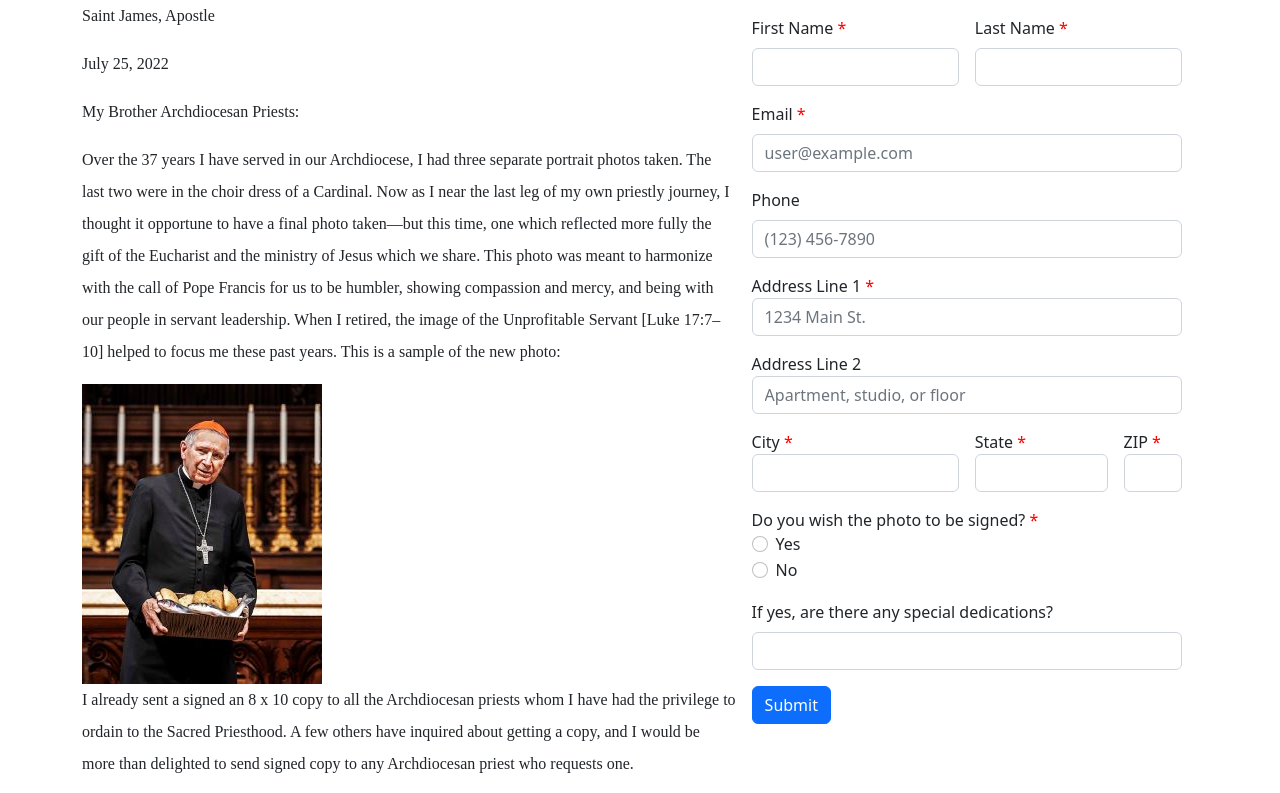
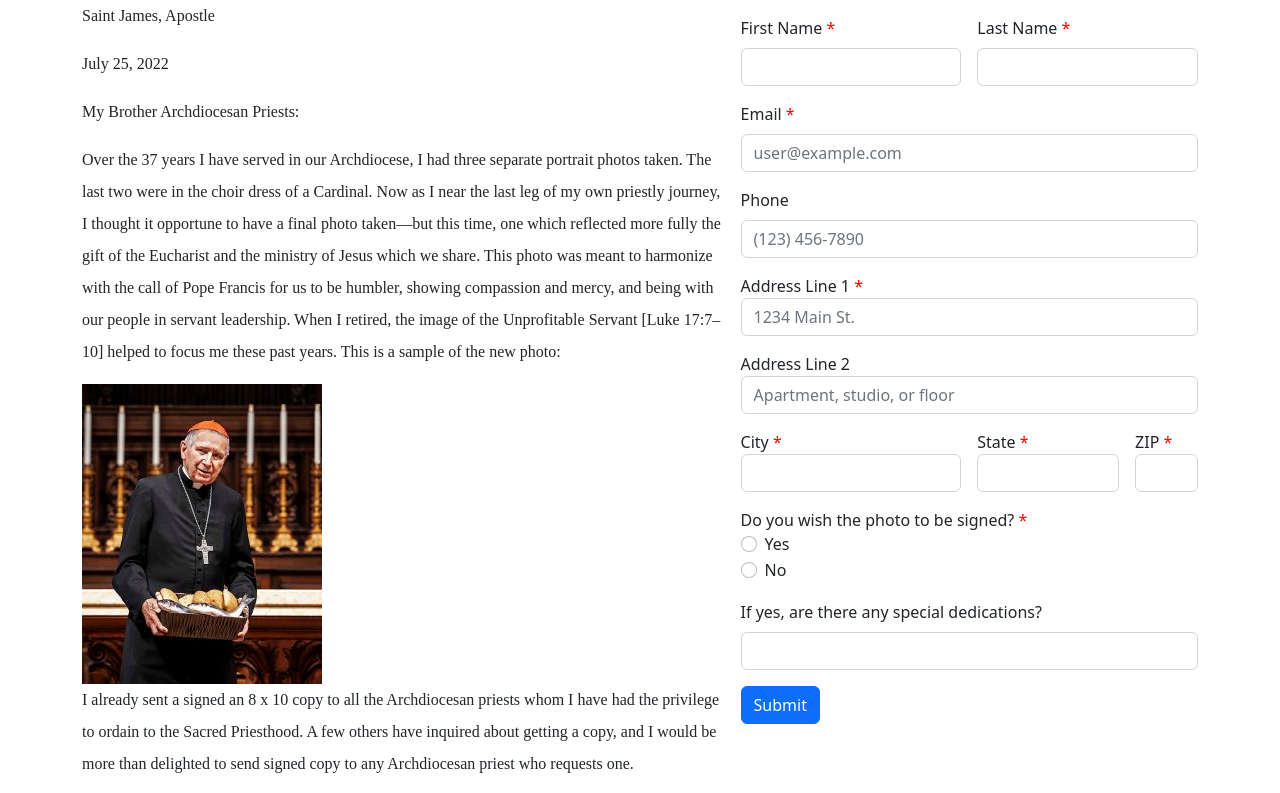
Before and after one commit to dev-tp/cardinal, a plain HTML site: page index.html in a window 1280 px wide. Shown: the top 793 px of the page. Drawn offline with nearby package versions, Linux system fonts and the light colour scheme.

Commit message:
Remove form and letter width values

```diff
--- a/index.html
+++ b/index.html
@@ -16,13 +16,11 @@
         align-self: flex-start;
         position: sticky;
         top: 0;
-        width: 40%;
       }
       .letter {
         font-family: 'Times New Roman', Times, serif;
         line-height: 2;
         padding-right: 1rem;
-        width: 60%;
       }
       .required {
         color: #f00;
```
